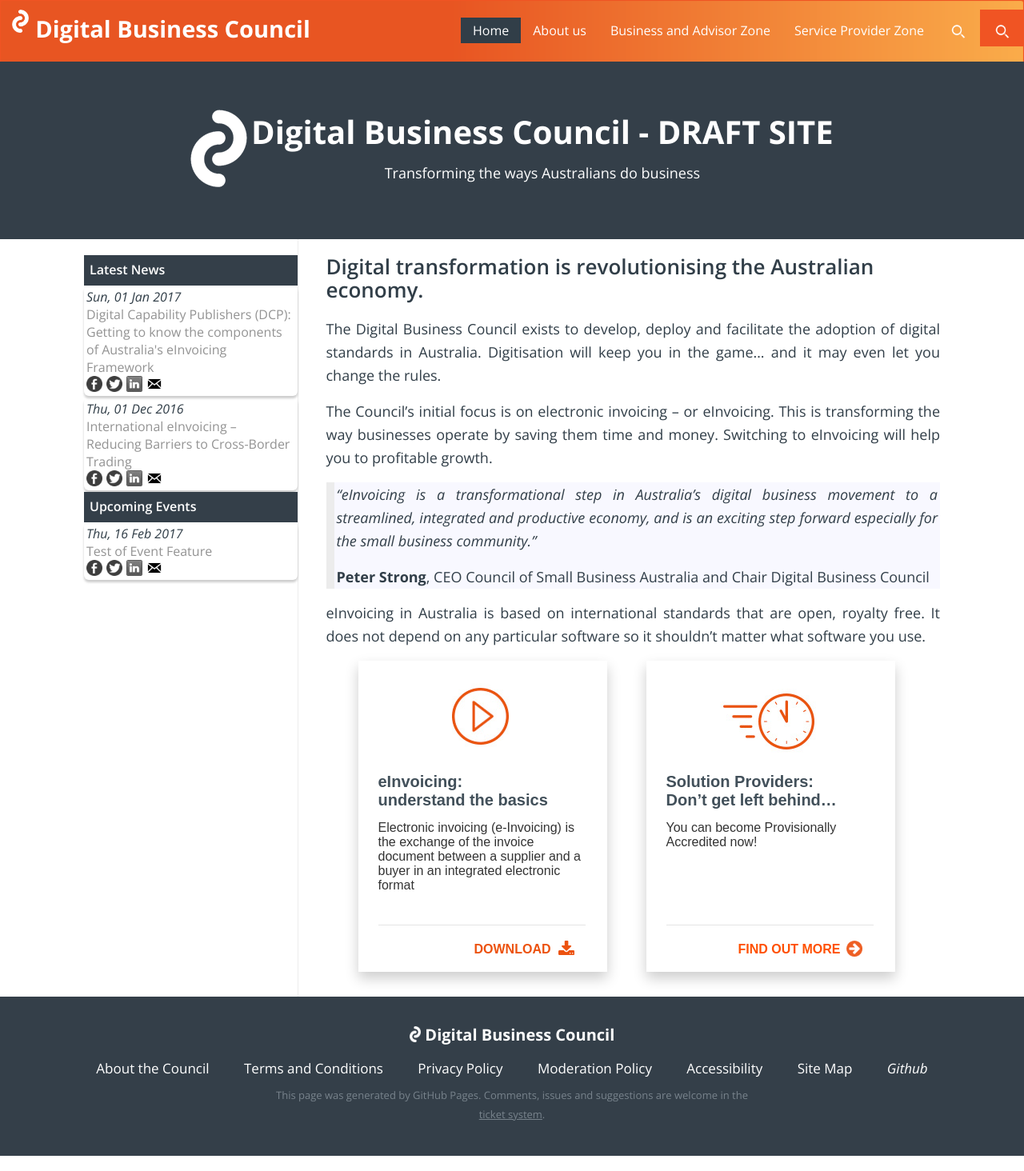
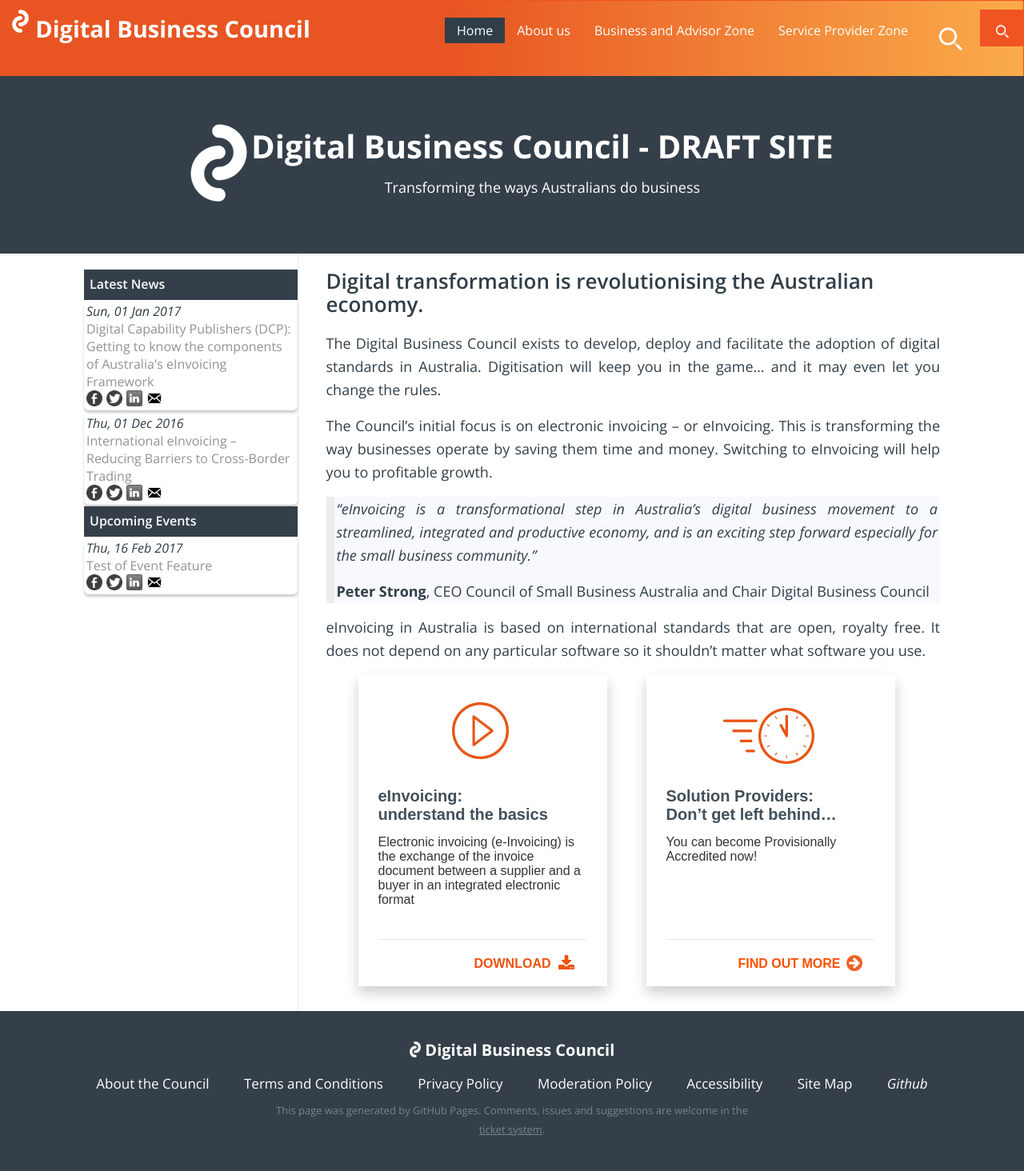
Before and after one commit to Digital-Business-Council/Digital-Business-Council.github.io, a Jekyll site: the page built from index.md, in a window 1280 px wide. Shown: the whole page at 80% size. Built offline with Jekyll 4.4.1, drawn with Linux system fonts in a browser that asks for light colours; our own code applies the rules of GitHub Pages for plain Markdown files.

Commit message:
Update header-menu.html

```diff
--- a/_includes/header-menu.html
+++ b/_includes/header-menu.html
@@ -35,6 +35,6 @@
             <a href="/join-the-community">Join the Community</a>
         </div>
     </li>
-    <li><a href="javascript:void(0)" id="searchIcon"><img src="{{ site.baseurl }}/images/search-icon.png" class="sIcon" width="25px"/></a>
+    <li><a href="javascript:void(0)" id="searchIcon"><img src="{{ site.baseurl }}/images/search-icon.png" class="sIcon" width="45px"/></a>
      <li>
 </ul>
```
